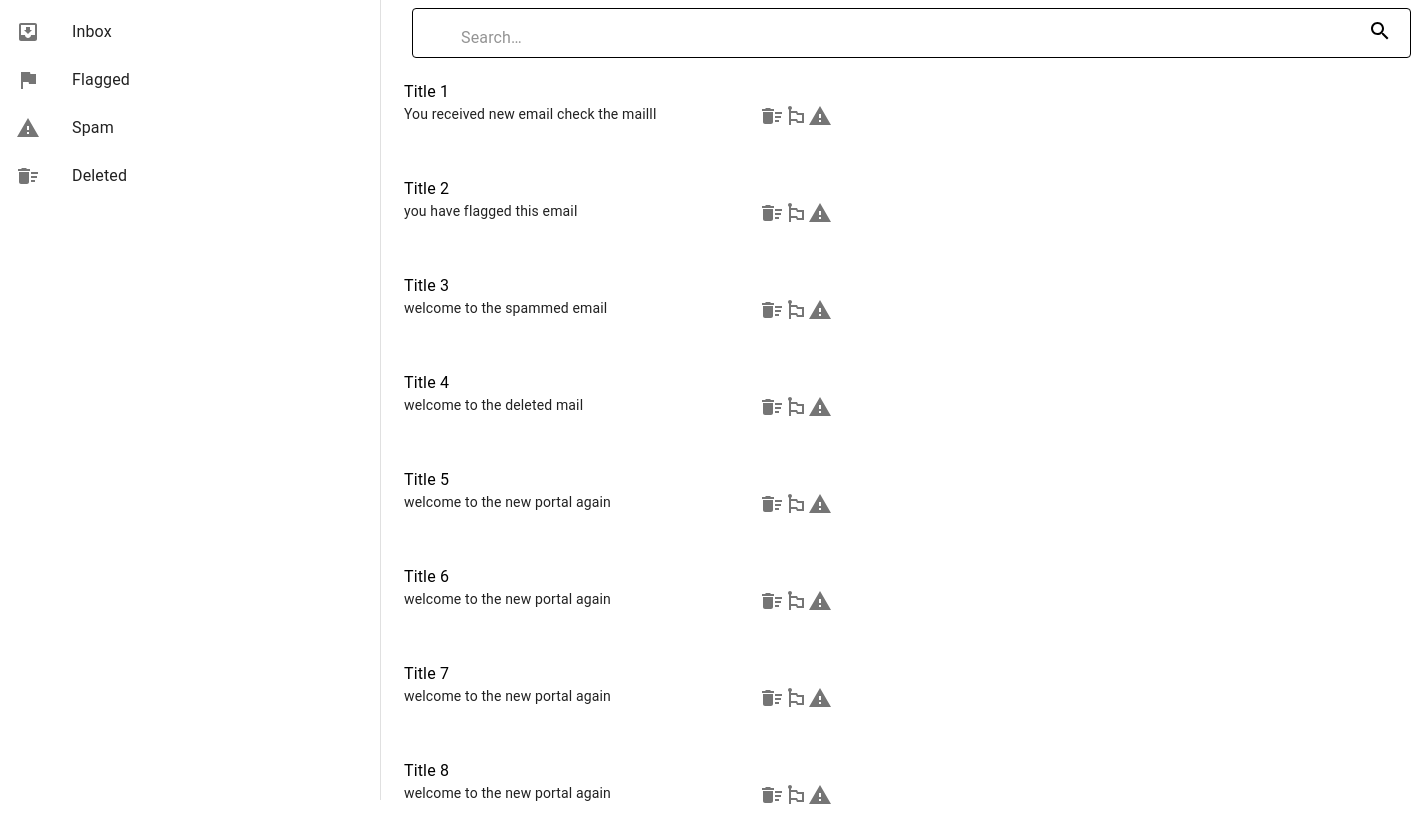
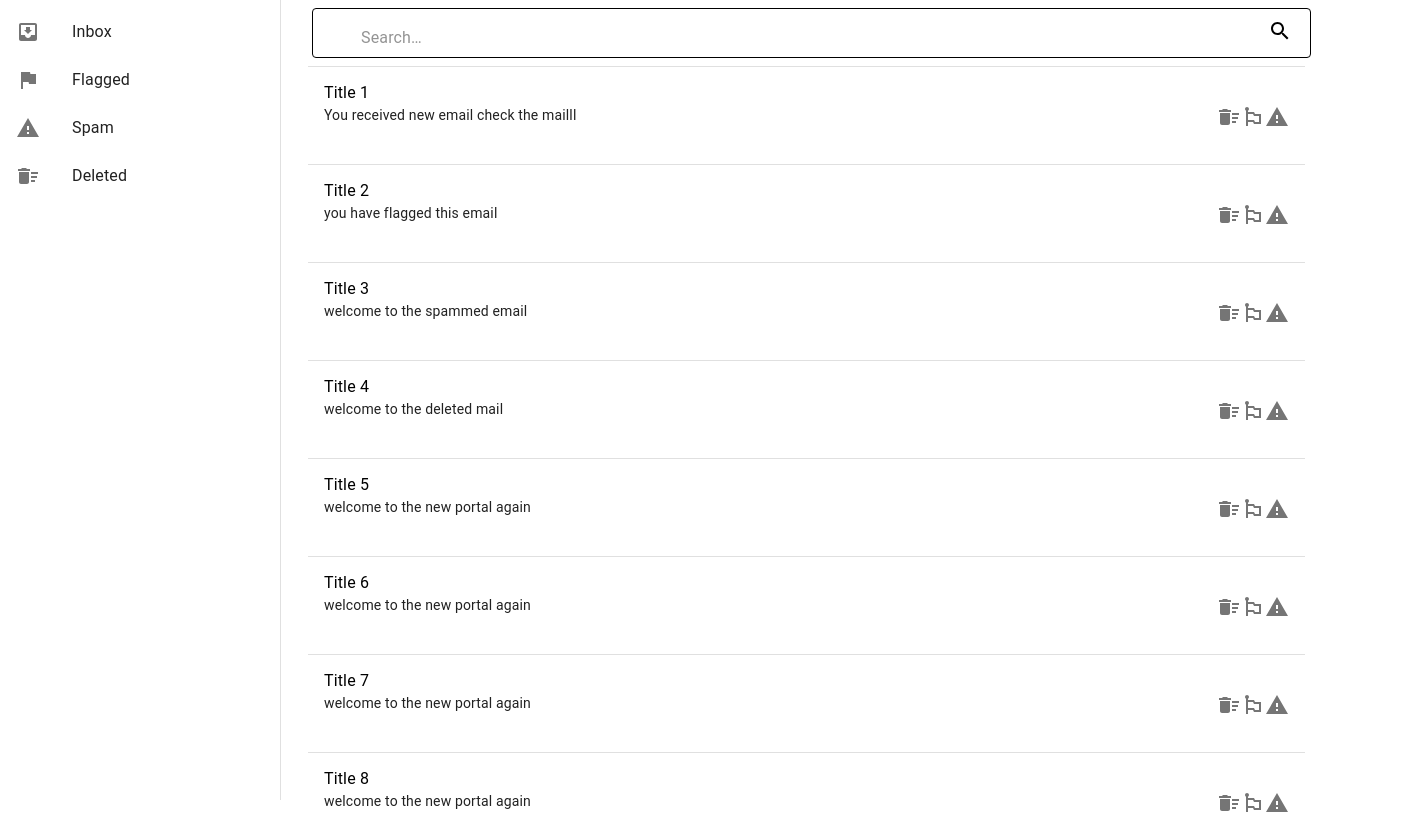
Before and after one commit to sajidkhaki/messagebox, a React (Create React App) app: page / in a window 1280 px wide. Shown: the top 814 px of the page, 1411 px wide, since content can reach past the window. Built offline with nearby package versions, Linux system fonts and the light colour scheme.

Commit message:
ui fixed

```diff
--- a/src/components/cards.js
+++ b/src/components/cards.js
@@ -7,6 +7,7 @@ import WarningIcon from "@mui/icons-material/Warning";
 import ListItemText from "@mui/material/ListItemText";
 import Typography from "@mui/material/Typography";
 import Link from "@mui/material/Link";
+import Divider from "@material-ui/core/Divider";
 
 const cards = (props) => {
   const handleDelete = (message) => {
@@ -41,14 +42,27 @@ const cards = (props) => {
       props.updateState(message);
     }
   };
+  // const changeBackground = (e) => {
+  //   e.target.style.background = "chocolate";
+  // };
 
+  // const resetBackground = (e) => {
+  //   e.target.style.background = "aliceblue";
+  // };
   const renderMessages = (message) => {
     return message.isDeleted ? null : (
       <List
-        sx={{ width: "100%", maxWidth: 460, bgcolor: "background.paper" }}
+        sx={{ width: "100%", bgcolor: "background.paper", marginLeft: "20px" }}
         key={message.id}
+        // onMouseOver={changeBackground}
+        // onMouseOut={resetBackground}
       >
-        <ListItem alignItems="flex-start" button>
+        <Divider />
+        <ListItem
+          alignItems="flex-start"
+          button
+          // style={{ backgroundColor: "aliceblue" }}
+        >
           <ListItemText
             primary={message.title}
             secondary={
--- a/src/components/drawer.js
+++ b/src/components/drawer.js
@@ -16,7 +16,7 @@ import Warning from "@material-ui/icons/Warning";
 
 const useStyles = makeStyles({
   drawer: {
-    width: "380px",
+    width: "280px",
   },
 });
 
```
